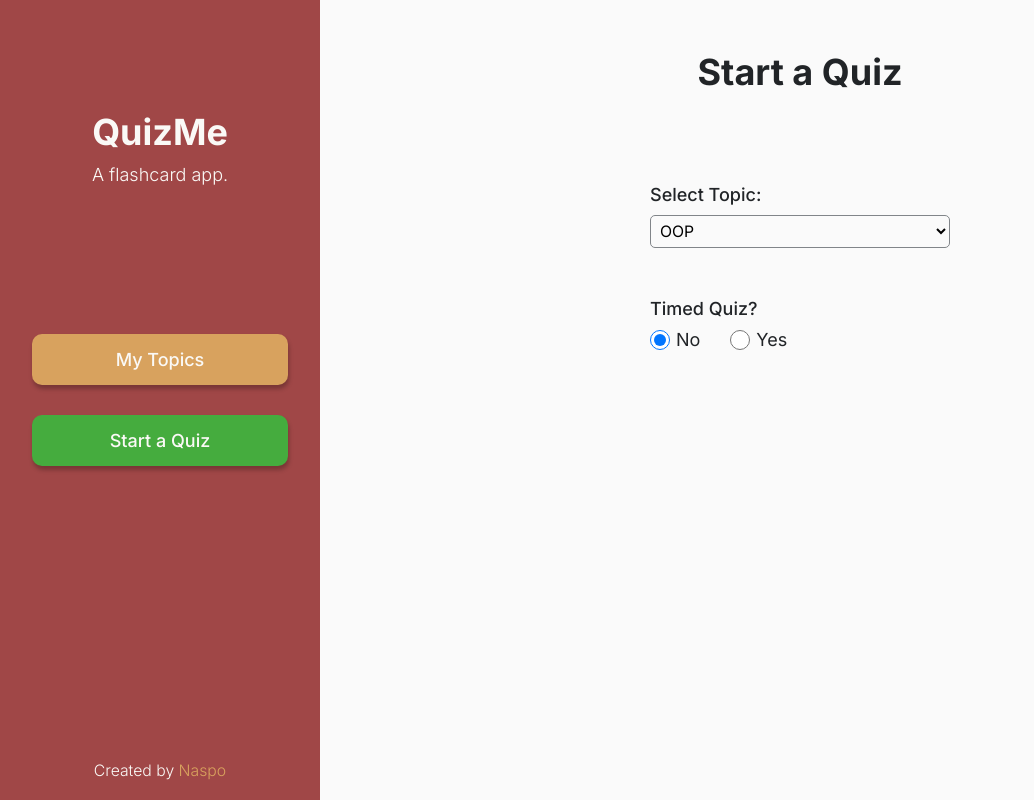
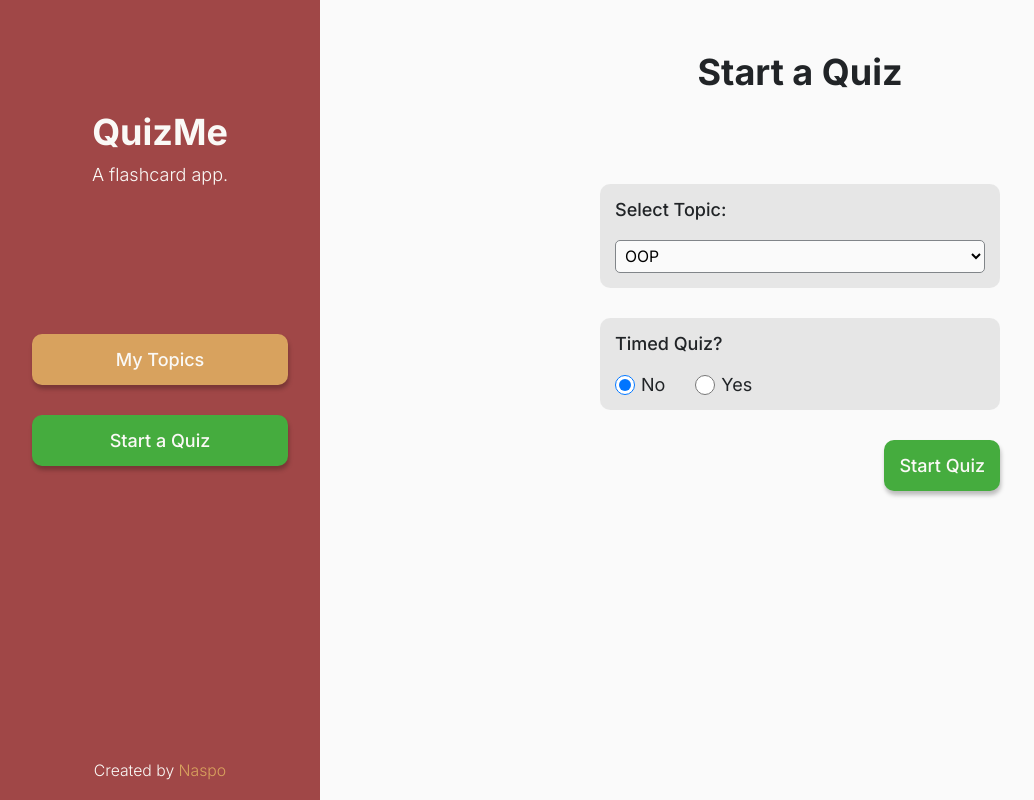
Before and after one commit to NaspoDev/QuizMe, a React (Vite) app in the folder frontend/: page /start-quiz in a window 1280 px wide. Shown: the whole page, without its empty margins (0-1034 px from the left). Built offline with nearby package versions, Linux system fonts and the light colour scheme.

Commit message:
start quiz form done

```diff
--- a/frontend/src/components/start_quiz_page/StartQuizPage.scss
+++ b/frontend/src/components/start_quiz_page/StartQuizPage.scss
@@ -15,15 +15,17 @@
 
   .start-quiz-form {
     @include displayFlex(column);
-    gap: 50px;
-    // background-color: $theme-color-orange;
+    gap: 30px;
     border-radius: 10px;
     padding: 20px;
 
     .form-item {
-      width: 300px;
+      width: 400px;
       @include displayFlex(column, center, flex-start);
-      gap: 10px;
+      gap: 20px;
+      background-color: rgba($color: $light-gray, $alpha: 0.5);
+      padding: 15px;
+      border-radius: 10px;
     }
 
     .topic-selection {
@@ -50,5 +52,10 @@
         }
       }
     }
+
+    .submit-button-container {
+      width: 100%;
+      @include displayFlex(row, flex-end);
+    }
   }
 }
--- a/frontend/src/components/start_quiz_page/StartQuizPage.tsx
+++ b/frontend/src/components/start_quiz_page/StartQuizPage.tsx
@@ -17,7 +17,10 @@ function StartQuizPage() {
   return (
     <div className="StartQuizPage">
       <h1 className="start-quiz-heading text-2xl font-bold">Start a Quiz</h1>
-      <form className="start-quiz-form">
+      <form
+        className="start-quiz-form"
+        onSubmit={(event) => handleStartQuiz(event)}
+      >
         <div className="topic-selection form-item">
           <label htmlFor="quiz-topic-selection" className="font-semibold">
             Select Topic:
@@ -82,6 +85,15 @@ function StartQuizPage() {
             additionalClasses="form-item"
           />
         )}
+
+        <div className="submit-button-container">
+          <button
+            type="submit"
+            className="button button-success quiz-start-submit-button"
+          >
+            Start Quiz
+          </button>
+        </div>
       </form>
     </div>
   );
@@ -93,6 +105,11 @@ function StartQuizPage() {
   function hideQuizTimeSelection(): void {
     setQuizTimeSelectionDisplayed(false);
   }
+
+  // Start a quiz based on the selection in the form.
+  function handleStartQuiz(event: React.FormEvent<HTMLFormElement>): void {
+    // TODO: implement logic
+  }
 }
 
 export default StartQuizPage;
```
